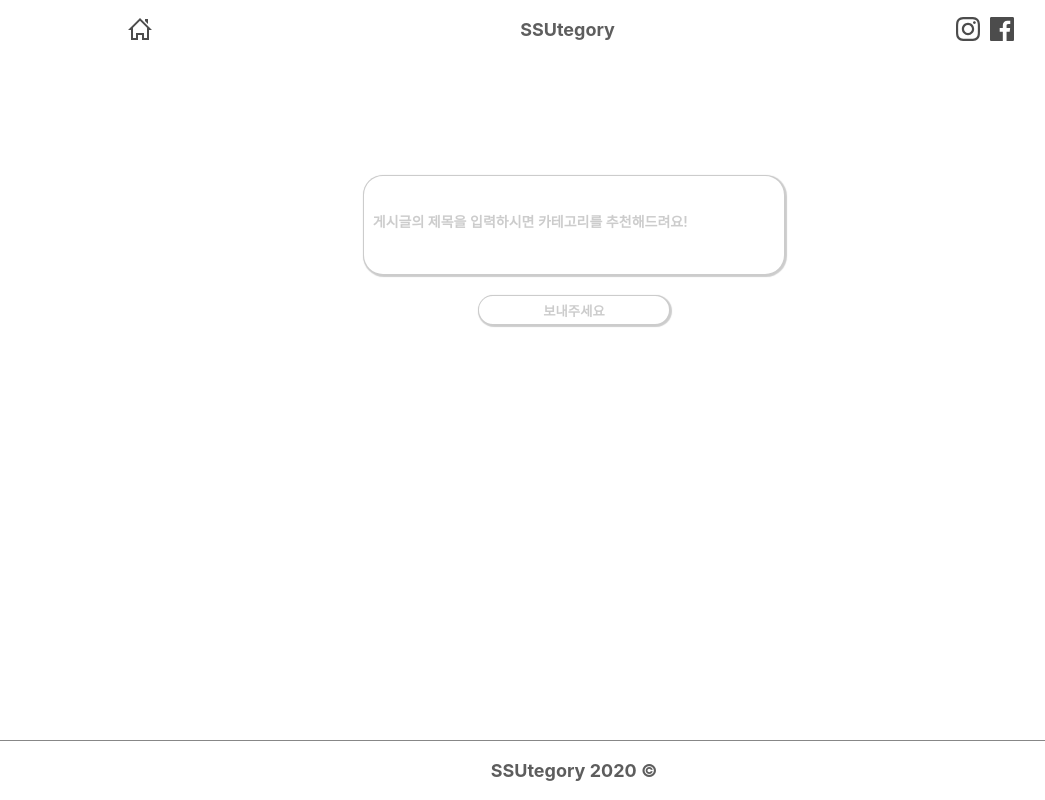
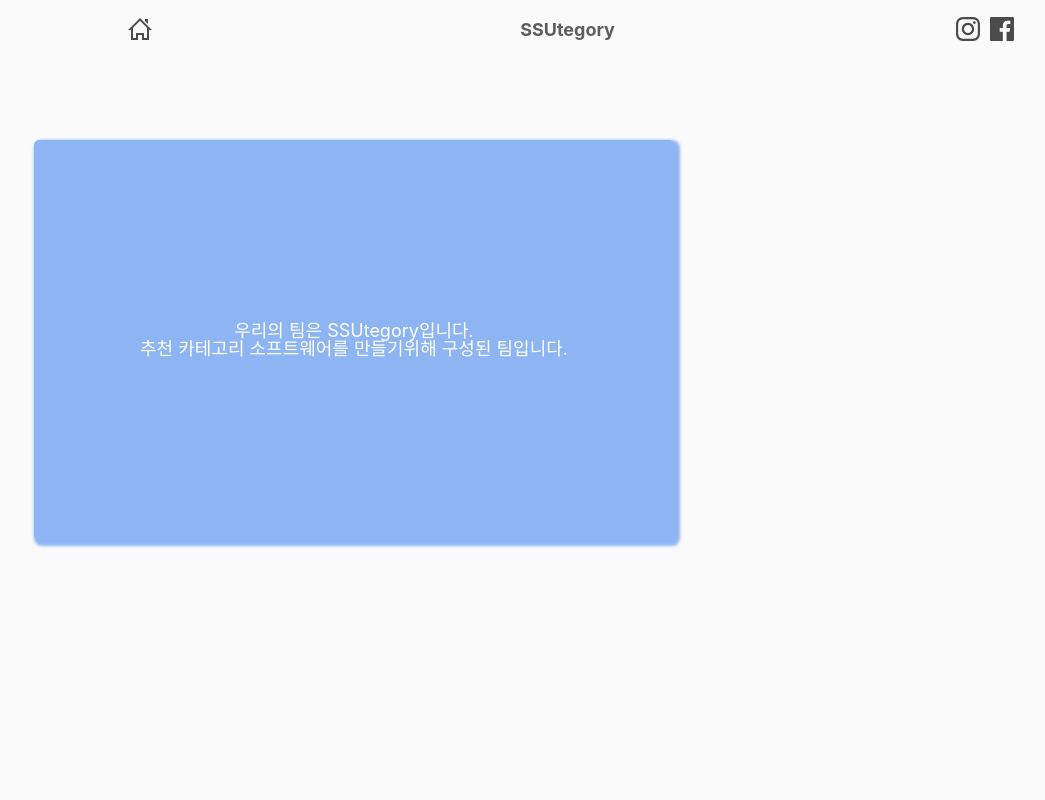
Before and after one commit to rat8397/frontend_ssutegory, a React (Create React App) app: page / in a window 1280 px wide. Shown: the top 800 px of the page, without its empty margins (66-1111 px from the left). Built offline with nearby package versions, Linux system fonts and the light colour scheme.

Commit message:
third commit

```diff
--- a/src/App.js
+++ b/src/App.js
@@ -6,13 +6,14 @@ import GlobalStyles from "./styles/globalstyles";
 import Footer from "./Components/Footer";
 import Input from "./Components/Input";
 import Button from "./Components/Button";
+import Introduction from "./Components/Introduction";
 const Wrapper = styled.div`
   width: 100%;
   height: 100%;
   background-attachment: fixed;
 `;
 const Section = styled.div`
-  height: 500px;
+  height: 100%;
   background-color: rgba(0, 0, 0, 0);
   display: flex;
   justify-content: center;
@@ -26,36 +27,48 @@ const Form = styled.form`
   flex-direction: column;
 `;
 function App() {
+  const [load, setLoad] = useState(false);
+  const [value, setValue] = useState("");
+  const onSubmit = async (e) => {
+    setValue(""); ///버튼으로 서브밋시 밸류 초기화
+    e.preventDefault();
+    setLoad(true); ///서브밋하면 로딩중 띄움
+    try {
+      await axios
+        .get(
+          `http://ec2-3-15-158-63.us-east-2.compute.amazonaws.com:5000/recommender/${e.target.title.value}`
+        )
+        .then(() => setLoad(false));
 
-  const [value,setValue]=useState("");
-  const onSubmit = async (e) => {
-    setValue("")///버튼으로 서브밋시 밸류 초기화
-    e.preventDefault();
-
-    await axios.get("http://127.0.0.1:5000/", {
-      params: {
-        title: e.target.title.value,
-      },
-    });
-    //서버 리퀘스트.
+      //서버 리퀘스트. 제대로 리퀘스트 가면 false로 바꿈
+    } catch (error) {
+      console.log(error);
+    }
   };
-  const onChange = (e)=>{
+  const onChange = (e) => {
     setValue(e.target.value);
-  }
+  };
 
   return (
     <>
       <>
-        <GlobalStyles></GlobalStyles>
+        <GlobalStyles/>
         <Wrapper>
-          <Header></Header>
+          <Header/>
+          <Section>
+            <Introduction/>
+          </Section>
           <Section>
             <Form onSubmit={onSubmit}>
-              <Input onChange={onChange} setValue={setValue} value={value}></Input>
-              <Button></Button>
+              <Input
+                onChange={onChange}
+                setValue={setValue}
+                value={value}
+              ></Input>
+              <Button load={load}></Button>
             </Form>
           </Section>
-          <Footer></Footer>
+          <Footer/>
         </Wrapper>
       </>
     </>
--- a/src/Components/Button.js
+++ b/src/Components/Button.js
@@ -29,7 +29,7 @@ const Wrapper = styled.div`
 export default (props) => {
   return (
     <Wrapper>
-      <Button >보내주세요</Button>
+      <Button>{props.load ? "추천 카테고리를 찾는중입니다" : "보내주세요"}</Button>
     </Wrapper>
   );
 };
--- a/src/Components/Footer.js
+++ b/src/Components/Footer.js
@@ -10,13 +10,9 @@ const Footer = styled.footer`
   background-color: rgba(0, 0, 0, 0);
   opacity: 0.7;
   align-items: center;
-  justify-content:center;
-  border-top:1px solid  #555555;
-  position: absolute;
+  justify-content: center;
+  border-top: 1px solid rgba(0, 0, 0, 0.2);
 
-    left: 0;
-
-    bottom: 0;
 `;
 const FooterColumn = styled.div``;
 const FooterSpan = styled.span`
--- a/src/Components/Input.js
+++ b/src/Components/Input.js
@@ -10,7 +10,7 @@ const Input = styled.input`
   &:focus {
     outline: none;
     height: 110px;
-    border: 2px solid #74A4F2;
+    border: 1px solid #74A4F2;
   }
   &:focus + label {
     top: -40px;
@@ -44,7 +44,7 @@ export default (props) => {
   }
   return (
     <Wrapper>
-      <Input id="textInput" type="text" name="title" value={props.value} onChange={props.onChange} onKeyUp={onEnterKey}></Input>
+      <Input id="textInput" type="text" name="title"autoComplete={"off"} value={props.value} onChange={props.onChange} onKeyUp={onEnterKey}></Input>
       <Label for="textInput">
         게시글의 제목을 입력하시면 카테고리를 추천해드려요!
       </Label>
--- /dev/null
+++ b/src/Components/Introduction.js
@@ -0,0 +1,55 @@
+import React from "react";
+import styled from "styled-components";
+const Wrapper = styled.div`
+  width: 100%;
+  height: 100%;
+  position: relative;
+`;
+const TeamSection = styled.div`
+  width: 50%;
+  height: 50%;
+  min-width: 200px;
+  min-height: 150px;
+  border: 1px solid #74a4f2;
+  position: absolute;
+  top: 140px;
+  left: 100px;
+  background-color: #74a4f2;
+  opacity: 0.8;
+  border-radius: 5px;
+  box-shadow: 3px 3px 3px 3px #74a4f2;
+
+  &:hover {
+    box-shadow: 5px 5px 5px 5px #74a4f2;
+
+  }
+  &:hover+div{
+    border-color:red;
+  }
+  display: flex;
+  align-items: center;
+  justify-content: center;
+`;
+const TeamIntroduction = styled.span`
+  font-size: 18px;
+  font-weight: 400;
+  color: white;
+  text-align: center;
+`;
+const DevSection = styled.div`
+  width: 300px;
+  height: 300px;
+  border: 1px solid black;
+`;
+export default () => {
+  return (
+    <Wrapper>
+      <TeamSection>
+        <TeamIntroduction>
+          우리의 팀은 SSUtegory입니다.<br></br>추천 카테고리 소프트웨어를
+          만들기위해 구성된 팀입니다.
+        </TeamIntroduction>
+      </TeamSection>
+    </Wrapper>
+  );
+};
--- a/src/styles/globalstyles.js
+++ b/src/styles/globalstyles.js
@@ -12,6 +12,10 @@ body {
     font-size:14px;
     font-family:-apple-system, BlinkMacSystemFont, 'Segoe UI', Roboto, Oxygen, Ubuntu, Cantarell, 'Open Sans', 'Helvetica Neue', sans-serif;
     margin:0;
+    background-color: #FAFAFA;
+}
+body #root{
+    height:100%;
 }
 html {
 height: 100%;
```
